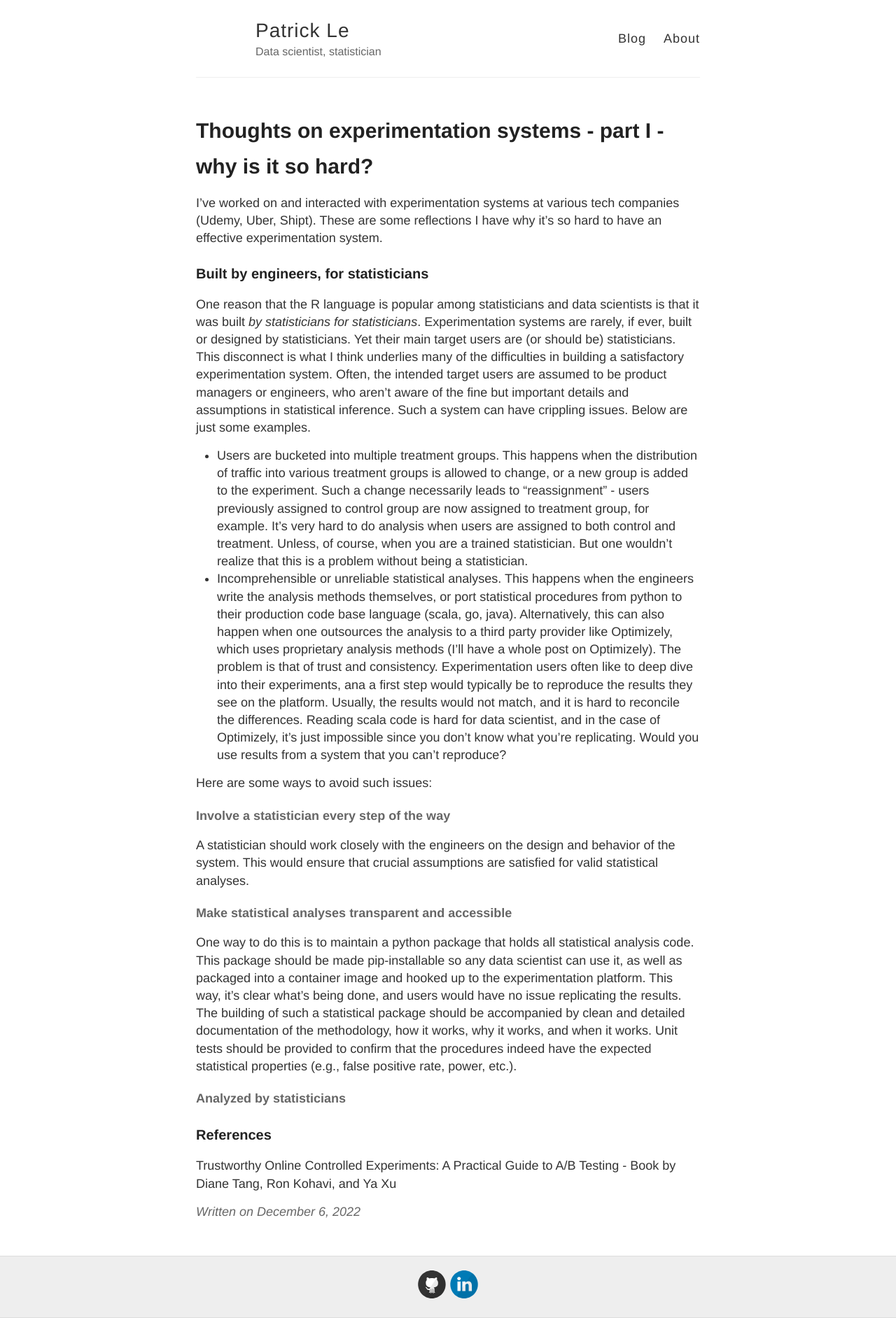
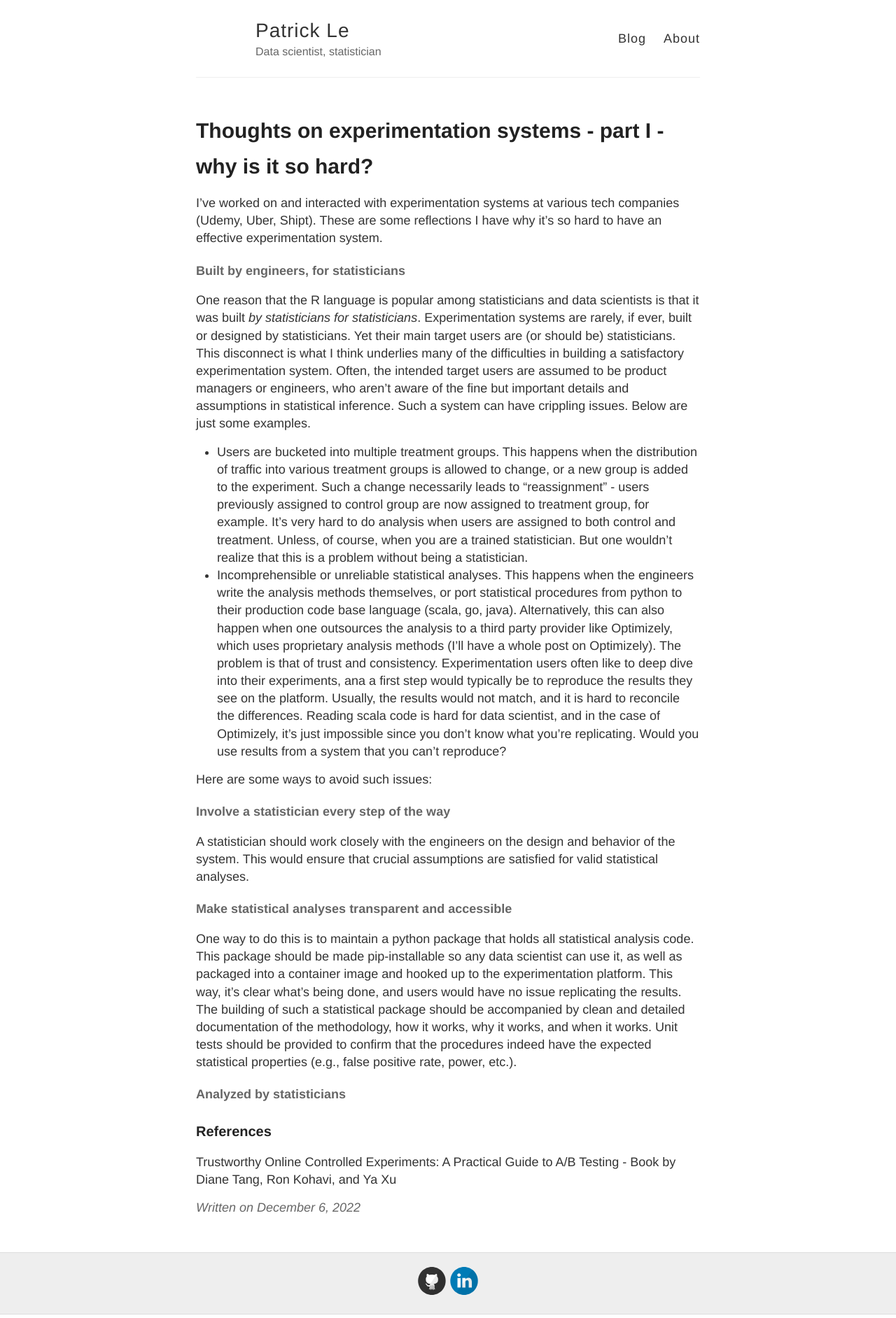
Before and after one commit to lechipatrick/lechipatrick.github.io, a Jekyll site: the page built from _posts/2022-12-06-thoughts-on-experimentation-systems.md, in a window 1280 px wide. Shown: the whole page at 70% size. Built offline with Jekyll 4.4.1, drawn with Linux system fonts in a browser that asks for light colours.

```diff
--- a/_posts/2022-12-06-thoughts-on-experimentation-systems.md
+++ b/_posts/2022-12-06-thoughts-on-experimentation-systems.md
@@ -4,7 +4,7 @@ title: Thoughts on experimentation systems - part I - why is it so hard?
 ---
 I've worked on and interacted with experimentation systems at various tech companies (Udemy, Uber, Shipt). These are some reflections I have why it's so hard to have an effective experimentation system.
 
-### Built by engineers, for statisticians
+#### Built by engineers, for statisticians
 
 One reason that the R language is popular among statisticians and data scientists is that it was built *by statisticians for statisticians*. Experimentation systems are rarely, if ever, built or designed by statisticians. Yet their main target users are (or should be) statisticians. This disconnect is what I think underlies many of the difficulties in building a satisfactory experimentation system. Often, the intended target users are assumed to be product managers or engineers, who aren't aware of the fine but important details and assumptions in statistical inference. Such a system can have crippling issues. Below are just some examples.
 
```
